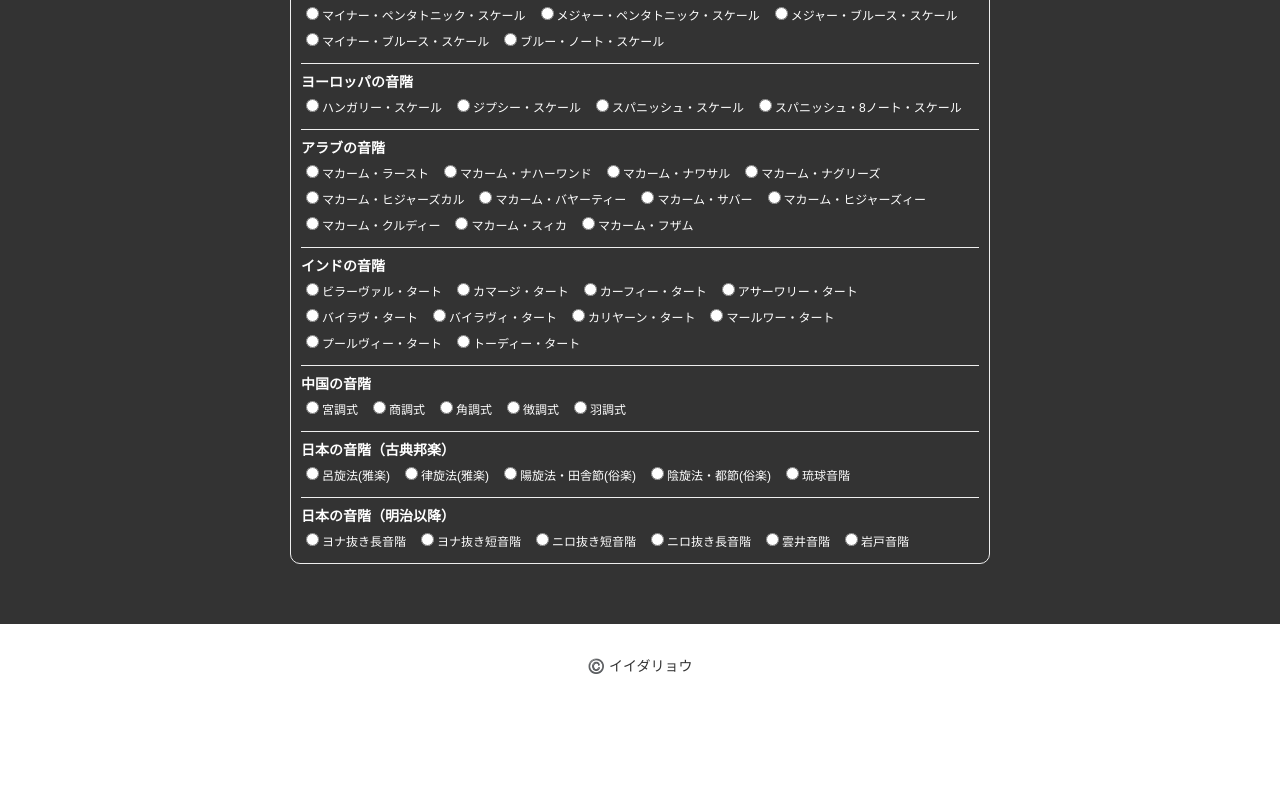
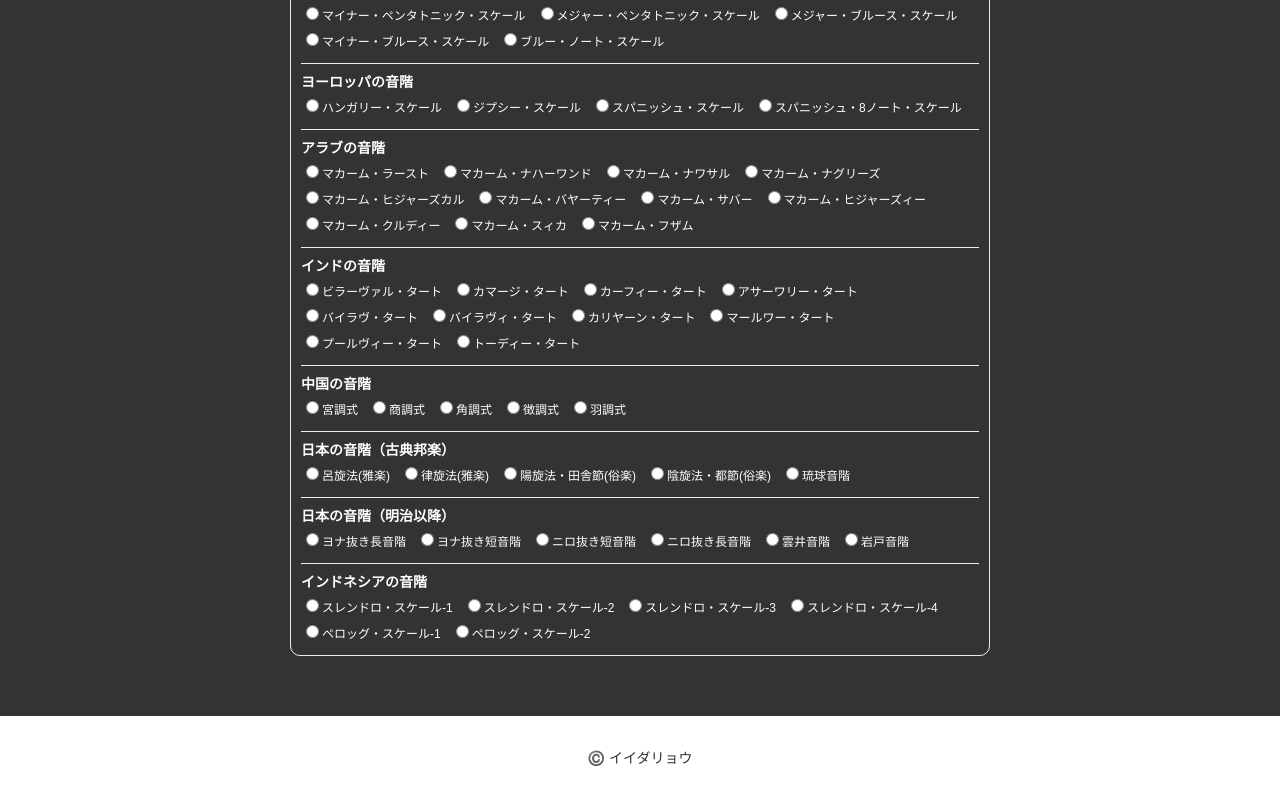
Before and after one commit to ryo-i/scale-player, a Next.js app: page / in a window 1280 px wide. Shown: the part 1198-1998 px from the top of the page. Before the commit the page ends 1906 px from the top, so only its background shows below. Built offline with nearby package versions, Linux system fonts and the light colour scheme.

Commit message:
インドネシアの音階を追加 #3

```diff
--- a/components/Inner.tsx
+++ b/components/Inner.tsx
@@ -469,6 +469,13 @@ function Inner() {
                 defaultChecked={val.defaultChecked || null} />{val.scaleName}</label></dd>
               )}
             </dl>
+            <dl id="indonesian_scale">
+              <dt>インドネシアの音階</dt>
+              {inner.scaleTypeButtons.indonesianScale.map((val: scaleTypeButtons) =>
+                <dd><label key={val.scaleName}><input key={val.scaleName} type="radio" name="scale_type" value={val.scaleValue}  data-scale-name={val.scaleName} onChange={scaleTypeSelect}
+                defaultChecked={val.defaultChecked || null} />{val.scaleName}</label></dd>
+              )}
+            </dl>
           </div>
         </div>
       </CoadPlayer>
--- a/data/data.json
+++ b/data/data.json
@@ -344,6 +344,30 @@
           {
             "scaleValue": "iwato_scale",
             "scaleKeys": [1, 2, 6, 7, 11, 13]
+          },
+          {
+            "scaleValue": "slendro_scale_1",
+            "scaleKeys": [1, 3, 5, 8, 10, 13]
+          },
+          {
+            "scaleValue": "slendro_scale_2",
+            "scaleKeys": [1, 3, 6, 8, 10, 13]
+          },
+          {
+            "scaleValue": "slendro_scale_3",
+            "scaleKeys": [1, 3, 6, 8, 11, 13]
+          },
+          {
+            "scaleValue": "slendro_scale_4",
+            "scaleKeys": [1, 4, 6, 8, 11, 13]
+          },
+          {
+            "scaleValue": "pelog_scale_1",
+            "scaleKeys": [1, 2, 4, 8, 9, 13]
+          },
+          {
+            "scaleValue": "pelog_scale_2",
+            "scaleKeys": [1, 2, 4, 7, 9, 13]
           }
       ],
       "keyTypeButtons": [
@@ -719,6 +743,32 @@
             "scaleValue": "iwato_scale",
             "scaleName": "岩戸音階"
           }
+         ],
+         "indonesianScale": [
+          {
+            "scaleValue": "slendro_scale_1",
+            "scaleName": "スレンドロ・スケール-1"
+          },
+          {
+            "scaleValue": "slendro_scale_2",
+            "scaleName": "スレンドロ・スケール-2"
+          },
+          {
+            "scaleValue": "slendro_scale_3",
+            "scaleName": "スレンドロ・スケール-3"
+          },
+          {
+            "scaleValue": "slendro_scale_4",
+            "scaleName": "スレンドロ・スケール-4"
+          },
+          {
+            "scaleValue": "pelog_scale_1",
+            "scaleName": "ペロッグ・スケール-1"
+          },
+          {
+            "scaleValue": "pelog_scale_2",
+            "scaleName": "ペロッグ・スケール-2"
+          }
          ]
       }
     },
```
Also changed, not shown: 1 other file (tests, documents, lock files or other folders).
